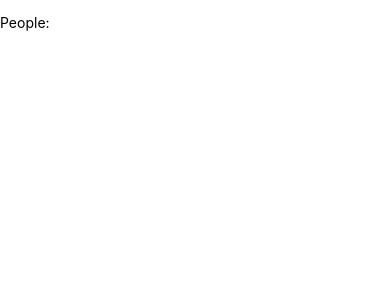
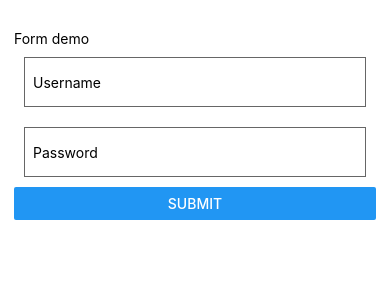
Before and after one commit to geekysrm/react-native-first-try, a React Native app: screen / in a window 390 px wide. Shown: the top 300 px of the page. Built offline with nearby package versions, Linux system fonts and the light colour scheme; no server answers.

Commit message:
Added form inputs (Day 3 Part 1)

```diff
--- a/App.js
+++ b/App.js
@@ -1,67 +1,63 @@
 import React, { Component } from "react";
-import { StyleSheet, View, Text, FlatList } from "react-native";
+import {
+  StyleSheet,
+  View,
+  Text,
+  TouchableHighlight,
+  TextInput,
+  Button
+} from "react-native";
 
 export default class App extends Component {
-  state = { people: [], refreshing: false, page: 1 };
-  componentDidMount() {
-    this.fetchData();
-  }
-  fetchData = async () => {
-    this.setState({ refreshing: true });
-    try {
-      const data = await fetch(
-        `https://swapi.co/api/people?page=${this.state.page}`
-      );
-      const json = await data.json(); //converts above promise to json
-      this.setState({
-        people: json.results,
-        page: this.state.page + 1,
-        refreshing: false
-      });
-    } catch (err) {
-      console.log("error fetching data");
-    }
+  state = { username: "", password: "", formData: "" };
+  onChangeText = (key, val) => {
+    this.setState({ [key]: val });
   };
-  renderItem = ({ item }) => {
-    return (
-      <View
-        style={{ padding: 15, borderBottomColor: "#ddd", borderBottomWidth: 1 }}
-      >
-        <Text style={{ fontSize: 20 }}>{item.name}</Text>
-        <Text style={{ color: "rgba(0,0,0,.4)" }}>Gender: {item.gender}</Text>
-      </View>
-    );
+  submit = () => {
+    const userData = {
+      username: this.state.username,
+      password: this.state.password,
+      signedIn: true
+    };
+    this.setState({ formData: JSON.stringify(userData) });
   };
   render() {
     return (
       <View style={styles.container}>
-        <Text>People:</Text>
-        <FlatList
-          onRefresh={this.fetchData}
-          refreshing={this.state.refreshing}
-          data={this.state.people}
-          keyExtractor={item => item.name}
-          renderItem={
-            this.renderItem //extracts keys for the list
-          }
+        <Text>Form demo</Text>
+        <TextInput
+          autoCapitalize="none"
+          autoCorrect={false}
+          placeholder="Username"
+          onChangeText={val => this.onChangeText("username", val)}
+          style={styles.input} //have to have style to be visible
         />
+        <TextInput
+          autoCapitalize="none"
+          autoCorrect={false}
+          placeholder="Password"
+          onChangeText={val => this.onChangeText("password", val)}
+          style={styles.input}
+          secureTextEntry={true}
+        />
+        <Button onPress={this.submit} title="Submit" />
+        <Text>{this.state.formData}</Text>
       </View>
     );
   }
 }
 
 const styles = StyleSheet.create({
+  input: {
+    padding: 8,
+    margin: 10,
+    height: 50,
+    borderWidth: 1,
+    borderColor: "#666"
+  },
   container: {
-    paddingVertical: 14,
-    flex: 1, //this is the most parent container, so fill the entire screen
-    // don't have to write display:flex
-    // flexDirection: "row", //primary axis -> row (y-axis)
-    // justifyContent: "space-between", //layout items on primary axis
-    // alignItems: "flex-end" //layout items on secondary axis
-    justifyContent: "center"
-    //alignItems: "center"
-  },
-  text: {
-    fontSize: 22
+    paddingVertical: 30,
+    paddingHorizontal: 14,
+    flex: 1
   }
 });
```
Also changed, not shown: 1 other file (tests, documents, lock files or other folders).
